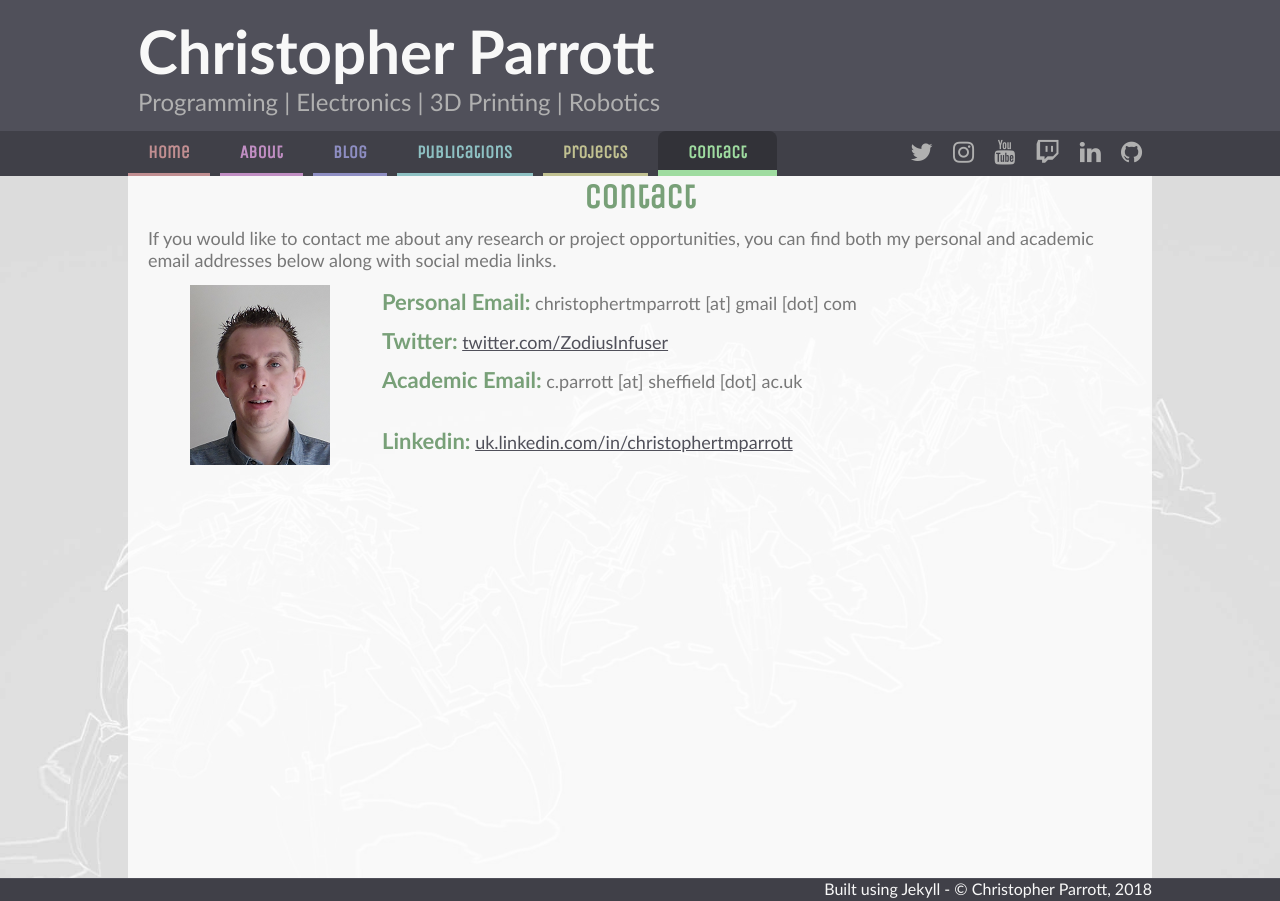
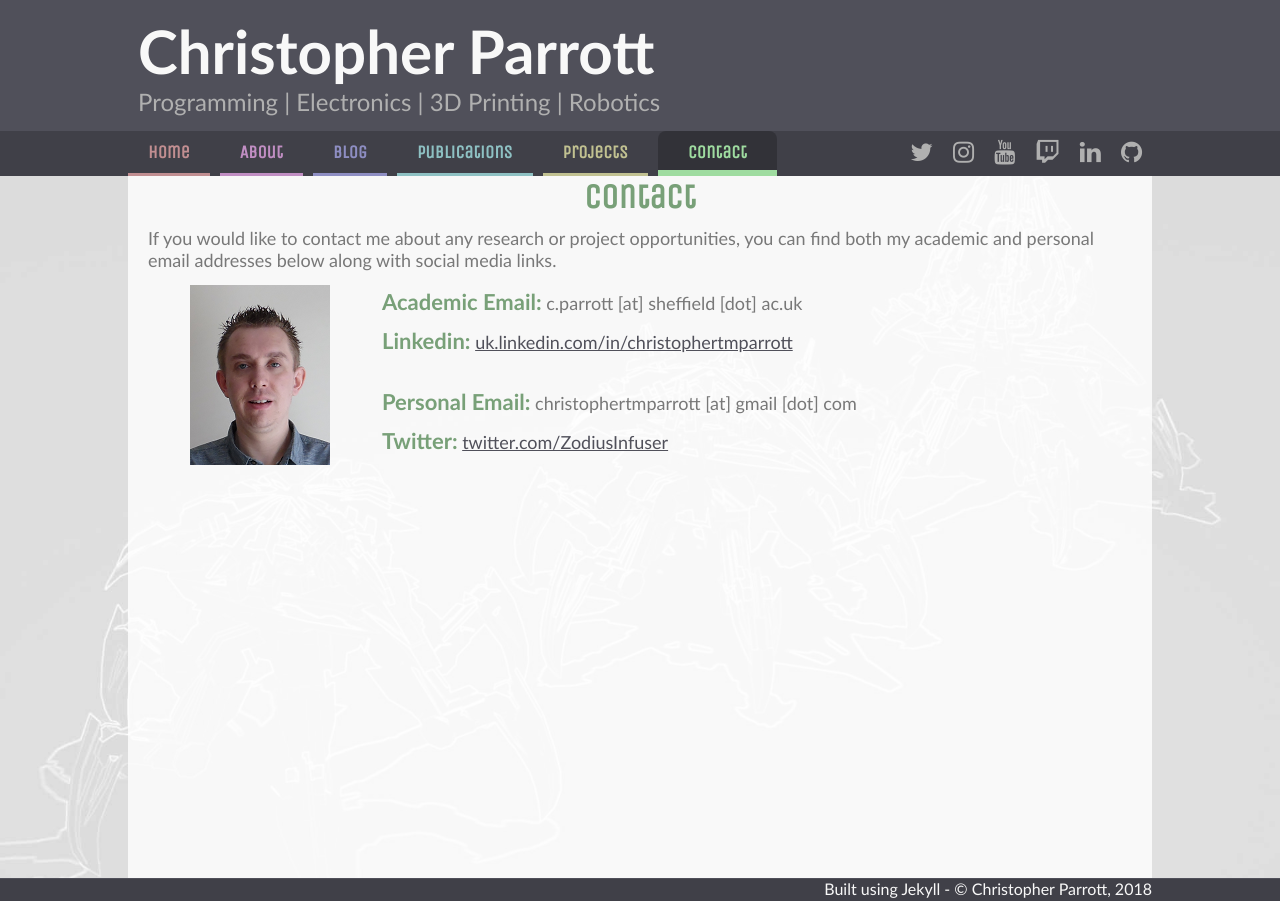
Before and after one commit to christophertmparrott/christophertmparrott.github.io, a Jekyll site: the page built from contact.html, in a window 1280 px wide. Built offline with Jekyll 4.4.1, drawn with Linux system fonts in a browser that asks for light colours; some web fonts are replaced.

Commit message:
Fixed spacing

```diff
--- a/contact.html
+++ b/contact.html
@@ -4,24 +4,24 @@ title: Contact
 description: Contact Information of Christopher Parrott
 ---
 				<h2>Contact</h2>
-				<p>If you would like to contact me about any research or project opportunities, you can find both my personal and academic email addresses below along with social media links.</p>
+				<p>If you would like to contact me about any research or project opportunities, you can find both my academic and personal email addresses below along with social media links.</p>
 				<table>
 					<tr>
 						<td valign="center">
 							<img class="portrait" src="{{site.baseurl}}/images/portrait.png" title="A picture of Christopher Parrott" alt="Christopher Parrott"/></a>
 						</td>
 						<td class="leftpad" valign="center">
+							<p><strong>Academic Email:</strong>
+							c.parrott [at] sheffield [dot] ac.uk</p>
+
+							<p><strong>Linkedin:</strong>
+							<a href="http://uk.linkedin.com/in/christophertmparrott" target="_blank">uk.linkedin.com/in/christophertmparrott</a></p><br />
+
 							<p><strong>Personal Email:</strong>
 							christophertmparrott [at] gmail [dot] com</p>
 
 							<p><strong>Twitter:</strong>
 							<a href="https://twitter.com/ZodiusInfuser" target="_blank">twitter.com/ZodiusInfuser</a></p>
-
-							<p><strong>Academic Email:</strong>
-							c.parrott [at] sheffield [dot] ac.uk</p><br />
-
-							<p><strong>Linkedin:</strong>
-							<a href="http://uk.linkedin.com/in/christophertmparrott" target="_blank">uk.linkedin.com/in/christophertmparrott</a></p>
 						</td>
 					</tr>
 				</table>
```
